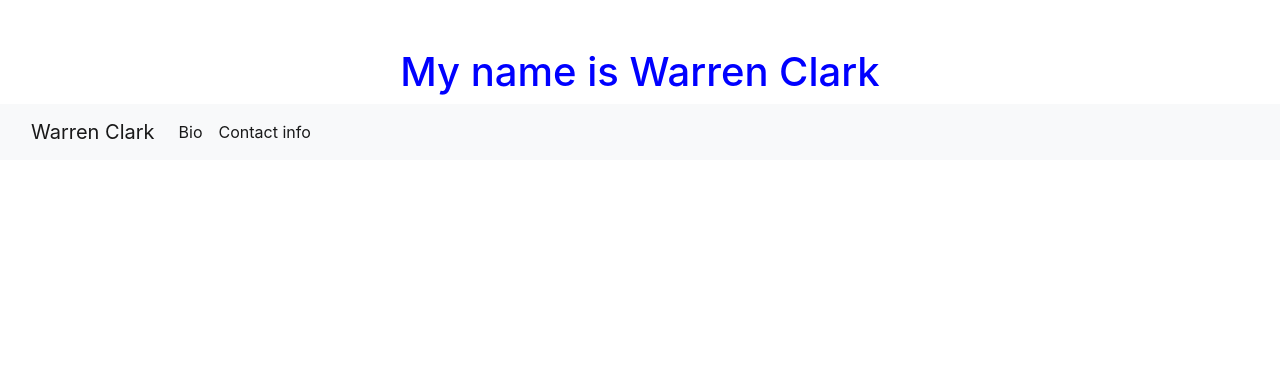
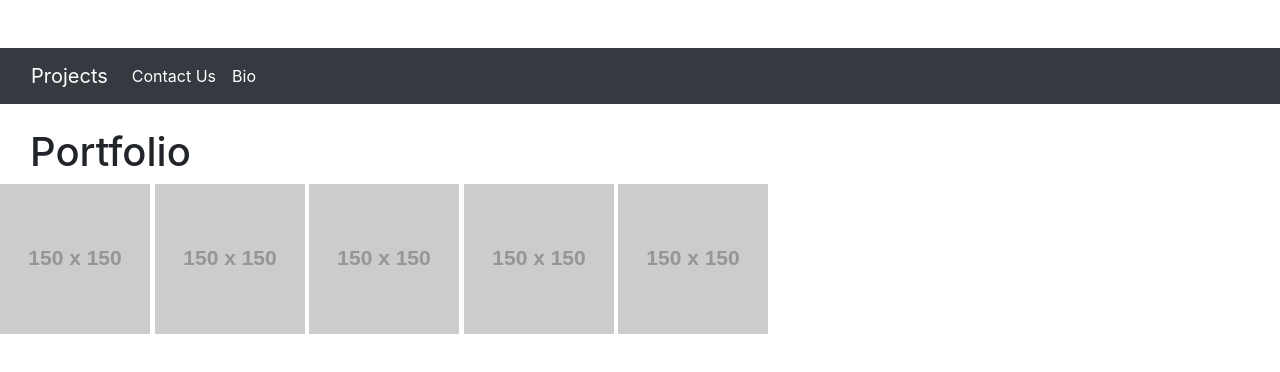
Before and after one commit to wclarkcito/wclarkcito.github.io, a plain HTML site: page portfolio.html in a window 1280 px wide. Drawn offline with nearby package versions, Linux system fonts and the light colour scheme; placeholder pictures from the web are drawn by us.

Commit message:
embedded email address into contact info and activated the link. Adjusted some styling

```diff
--- a/portfolio.html
+++ b/portfolio.html
@@ -11,44 +11,56 @@
     integrity="sha384-Vkoo8x4CGsO3+Hhxv8T/Q5PaXtkKtu6ug5TOeNV6gBiFeWPGFN9MuhOf23Q9Ifjh"
     crossorigin="anonymous"
     />
-   <!--added some css styling to the text-->
-   <style>h1{
-        text-align: center;
-        color: blue;
-    }</style>
+    <!--adjusted the margin to align text with nav bar-->
+    <style>
+        h1{
+            margin-left: .75em;
+        }
+    </style>
+
 </head>
 
 <body>
     <br>
     <br>
-    <!--added navbar with h1 tag-->
-    <h1>My name is Warren Clark</h1>
+    <!--added navbar and gave it a black background-->
 
-         <nav class="navbar navbar-expand-lg navbar-light bg-light">
+    <nav class="navbar navbar-expand-lg navbar-dark bg-dark">
         <div class="container-fluid">
-          <a class="navbar-brand" href="#">Warren Clark</a>
+          <a class="navbar-brand" href="#">Projects</a>
           <button class="navbar-toggler" type="button" data-bs-toggle="collapse" data-bs-target="#navbarSupportedContent" aria-controls="navbarSupportedContent" aria-expanded="false" aria-label="Toggle navigation">
             <span class="navbar-toggler-icon"></span>
           </button>
           <div class="collapse navbar-collapse" id="navbarSupportedContent">
             <ul class="navbar-nav me-auto mb-2 mb-lg-0">
               <li class="nav-item">
-
-                <!--changed home button to Bio and linked it to corresponding page-->
-                <a class="nav-link active" aria-current="page" href="bio.html">Bio</a>
+                <a class="nav-link active" aria-current="page" href="contact.html">Contact Us</a>
               </li>
               <li class="nav-item">
-                <!--changed button to Contact info and linked in to contact info page-->
-                <a class="nav-link active" href="contact.html">Contact info</a>
+                <a class="nav-link active" href="bio.html">Bio</a>
               </li>
 
-            </ul>
-            <form class="d-flex">
+        </nav>
+        <br>
 
-            </form>
-          </div>
-        </div>
-      </nav>
+
+        <!--added placeholder images and an <h1> tag-->
+       <h1>Portfolio</h1>
+
+        <a href="https://placeholder.com"><img src="https://via.placeholder.com/150"></a>
+        <a href="https://placeholder.com"><img src="https://via.placeholder.com/150"></a>
+        <a href="https://placeholder.com"><img src="https://via.placeholder.com/150"></a>
+        <a href="https://placeholder.com"><img src="https://via.placeholder.com/150"></a>
+        <a href="https://placeholder.com"><img src="https://via.placeholder.com/150"></a>
+
+
+
+
+
+
+
+
+
 
 
 
```
Also changed, not shown: bio.html (+8 -6 lines), contact.html (+4 -4 lines).
